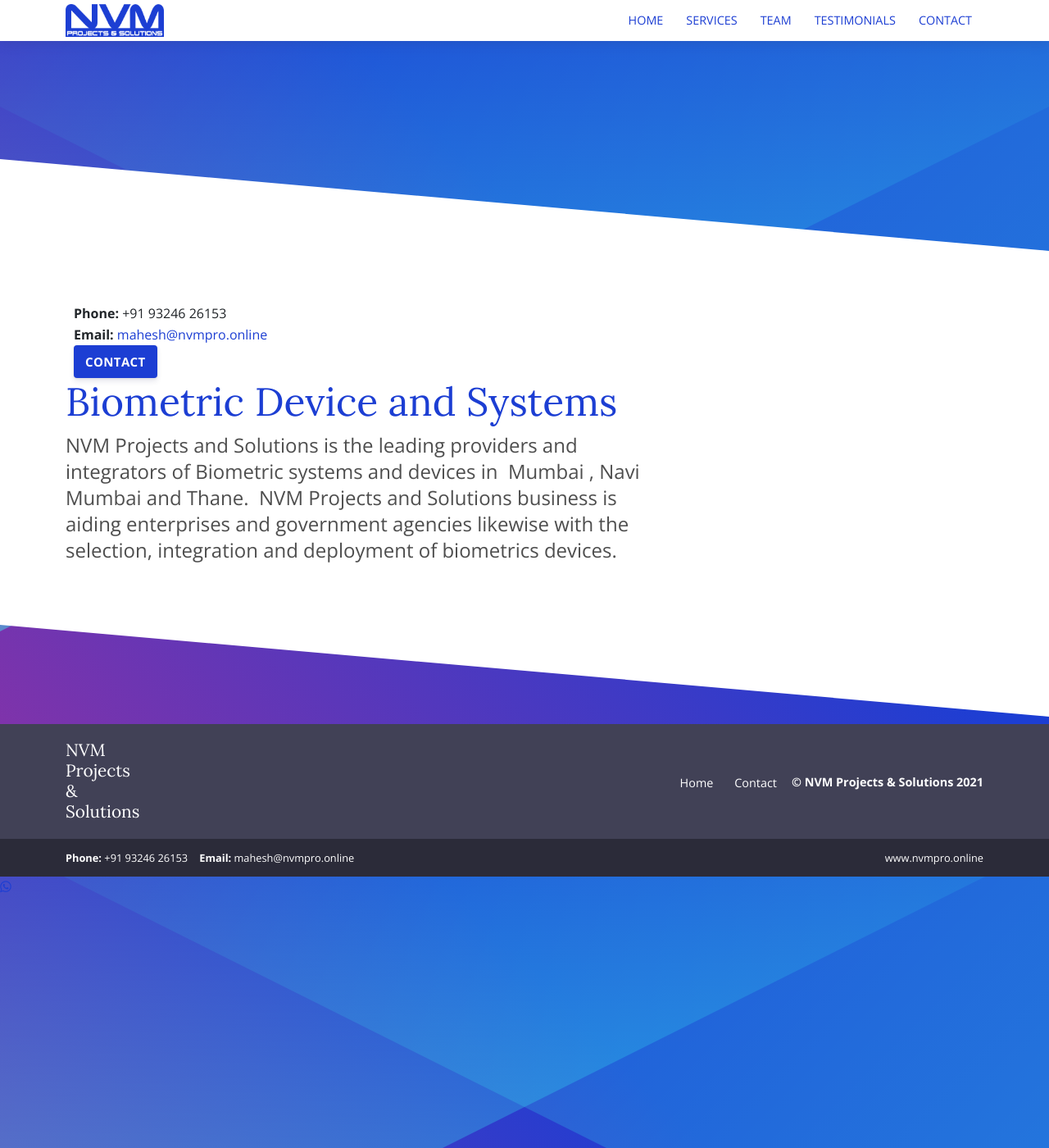
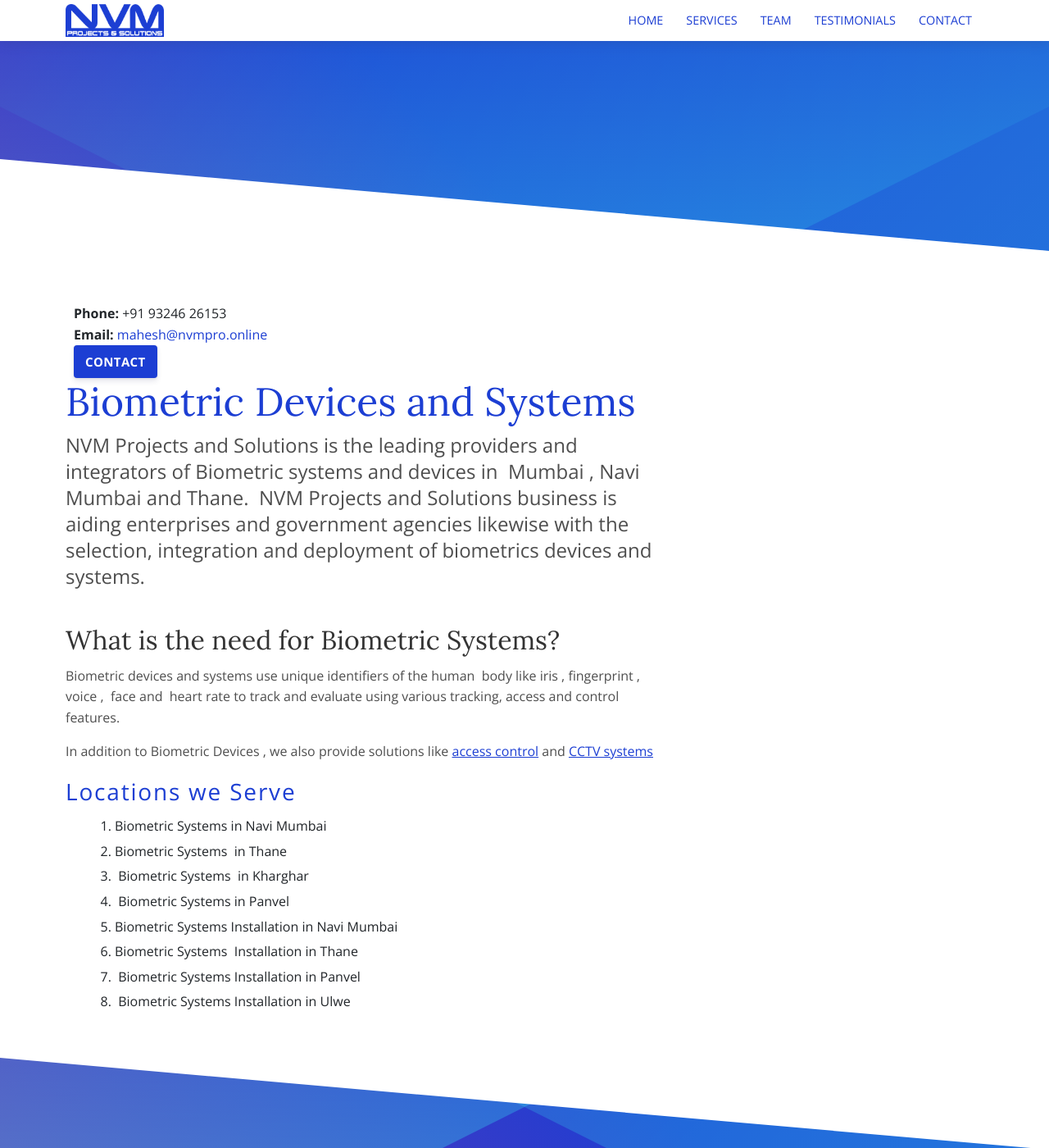
Before and after one commit to nvmpro/NVM, a Jekyll site: the page built from _services/biometric-systems.md, in a window 1280 px wide and 1400 px high. Shown: the whole window at 82% size. Built offline with Jekyll 4.4.1, drawn with Linux system fonts in a browser that asks for light colours; nearby versions of some CDN libraries.

Commit message:
Updated '_services/biometric-systems.md' via CloudCannon

```diff
--- a/_services/biometric-systems.md
+++ b/_services/biometric-systems.md
@@ -1,9 +1,26 @@
 ---
-title: Biometric Device and Systems
+title: Biometric Devices and Systems
 image: /services/noun_1013177.png
 keywords: Biometric Systems, biometric devices
 ---
 
-NVM Projects and Solutions is the leading providers and integrators of Biometric systems and devices in&nbsp; Mumbai , Navi Mumbai and Thane.&nbsp; NVM Projects and Solutions business is aiding enterprises and government agencies likewise with the selection, integration and deployment of biometrics devices.
+NVM Projects and Solutions is the leading providers and integrators of Biometric systems and devices in&nbsp; Mumbai , Navi Mumbai and Thane.&nbsp; NVM Projects and Solutions business is aiding enterprises and government agencies likewise with the selection, integration and deployment of biometrics devices and systems.
+
+## What is the need for Biometric Systems?
+
+Biometric devices and systems use unique identifiers of the human&nbsp; body like iris , fingerprint , voice ,&nbsp; face and &nbsp;heart rate to track and evaluate using various tracking, access and control features.
+
+In addition to Biometric Devices , we also provide solutions like [access control](https://www.nvmpro.online/services/access-control-systems/) and [CCTV systems](https://www.nvmpro.online/services/cctv-security-systems/){: target="_blank" rel="noopener"}
+
+### Locations we Serve
+
+1. Biometric Systems in Navi Mumbai
+2. Biometric Systems&nbsp; in Thane
+3. &nbsp;Biometric Systems&nbsp; in Kharghar
+4. &nbsp;Biometric Systems in Panvel
+5. Biometric Systems Installation in Navi Mumbai
+6. Biometric Systems&nbsp; Installation in Thane
+7. &nbsp;Biometric Systems Installation in Panvel
+8. &nbsp;Biometric Systems Installation in Ulwe
 
 &nbsp;
```
